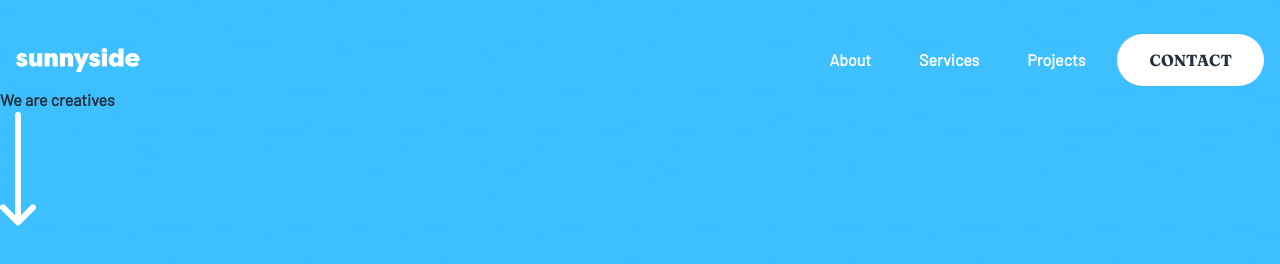
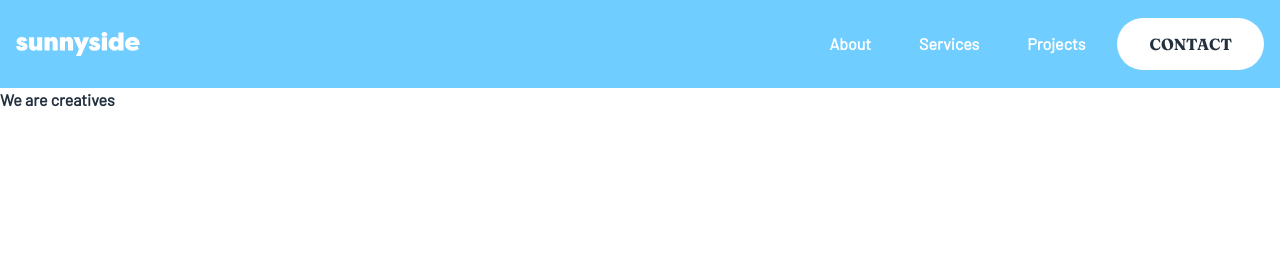
Before and after one commit to davinaleong/fem-sunnyside-agency-landing-page, a website built with Vite: page index.html in a window 1280 px wide. Shown: the top 264 px of the page. Built offline with nearby package versions, Linux system fonts and the light colour scheme.

Commit message:
Removed landing container

```diff
--- a/index.html
+++ b/index.html
@@ -38,8 +38,7 @@
   <body class="text-neutral-900 bg-neutral-100">
     <h1 class="visually-hidden">Sunnyside Agency Landing</h1>
     <main class="main-grid">
-      <div class="primary-header-container | bg-full" data-cell="header">
-        <header class="primary-header">
+      <header class="primary-header" data-cell="header">
         <a href="#" class="brand" aria-label="Logo Link">
           <svg width="124" height="24" xmlns="http://www.w3.org/2000/svg">
             <path
@@ -75,7 +74,7 @@
         </nav>
       </header>
 
-        <section class="landing">
+      <section class="landing" data-cell="landing">
         <h2>We are creatives</h2>
         <img
           src="./images/icon-arrow-down.svg"
@@ -83,7 +82,6 @@
           class="icon-landing"
         />
       </section>
-      </div>
       <!-- ./primary-header-container -->
 
       <section class="section-grid" data-cell="transform">
--- a/styles/main.css
+++ b/styles/main.css
@@ -96,7 +96,7 @@ body {
 .main-grid {
   display: grid;
   grid-template-columns: 100%;
-  grid-template-rows: 143vw repeat(3, 200vw) repeat(2, 100vw) 336vw 1vw 93vw;
+  grid-template-rows: max-content 143vw repeat(3, 200vw) repeat(2, 100vw) 336vw 1vw 93vw;
 }
 
 .flow * + * {
@@ -184,17 +184,13 @@ button {
 }
 
 /** Content - Header **/
-.primary-header-container {
-  background-image: url(./../images/mobile/image-header.jpg);
-}
-
 .primary-header {
   position: relative;
   display: grid;
   grid-template-columns: max-content auto;
   gap: var(--size-400);
-  padding: var(--size-400);
-  margin-top: var(--size-600);
+  padding: var(--size-600) var(--size-400);
+  background-color: var(--clr-blue-200);
 }
 
 .primary-header .brand svg {
```
Lines whose indentation alone changed are shown as unchanged.
